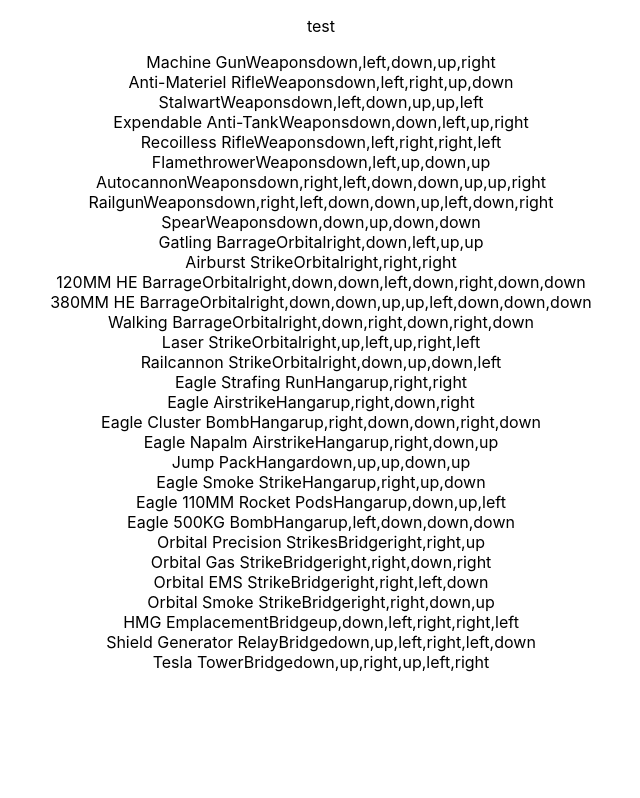
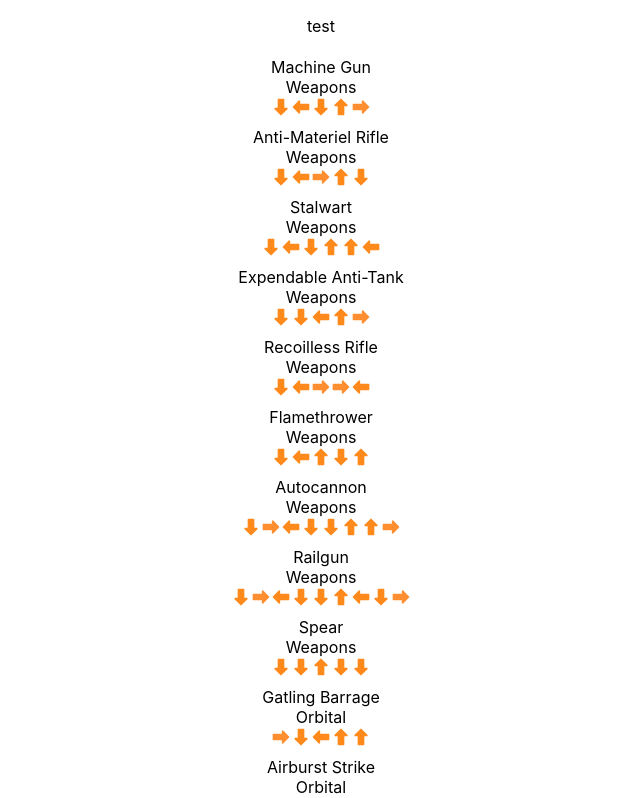
Before and after one commit to bernardkung/combohero, a React (Create React App) app: page / in a window 1280 px wide. Shown: the top 798 px of the page, without its empty margins (319-959 px from the left). Built offline with nearby package versions, Linux system fonts and the light colour scheme.

Commit message:
arrows displaying

```diff
--- a/src/App.css
+++ b/src/App.css
@@ -1,38 +1,30 @@
 .App {
   text-align: center;
-}
-
-.App-logo {
-  height: 40vmin;
-  pointer-events: none;
-}
-
-@media (prefers-reduced-motion: no-preference) {
-  .App-logo {
-    animation: App-logo-spin infinite 20s linear;
-  }
-}
-
-.App-header {
-  background-color: #282c34;
-  min-height: 100vh;
-  display: flex;
-  flex-direction: column;
-  align-items: center;
-  justify-content: center;
-  font-size: calc(10px + 2vmin);
-  color: white;
 }
 
 .App-link {
   color: #61dafb;
 }
 
-@keyframes App-logo-spin {
-  from {
-    transform: rotate(0deg);
-  }
-  to {
-    transform: rotate(360deg);
-  }
+.flexCol {
+  display: flex;
+  flex-flow: column nowrap;
+  justify-content: flex-start;
+  align-items: center;
 }
+
+.flexRow {
+  display: flex;
+  flex-flow: row nowrap;
+  justify-content: center;
+  align-items: center;
+}
+
+.comboContainer {
+  padding: 5px;
+}
+
+.arrow {
+  height: 20px;
+  width: 20px;
+}
--- a/src/components/Combo.js
+++ b/src/components/Combo.js
@@ -1,12 +1,27 @@
+import up from '../assets/up.svg';
+import right from '../assets/right.svg';
+import down from '../assets/down.svg';
+import left from '../assets/left.svg';
+
 
 const Combo = ({ combo }) => {
-
+  console.log(combo.combo.split(','))
+  const arrows = {
+    "up"    : up,
+    "right" : right,
+    "down"  : down,
+    "left"  : left,
+  }
 
   return (
-    <div>
+    <div className={'flexCol comboContainer'}>
       <span>{ combo.name }</span>
       <span>{ combo.category }</span>
-      <span>{ combo.combo }</span>
+      <span className={'flexRow'}>
+        { combo.combo.split(',').map(c=>(
+          <img className={'arrow'} src={arrows[c]} />
+        ))}
+      </span>
     </div>
   )
 }
```
